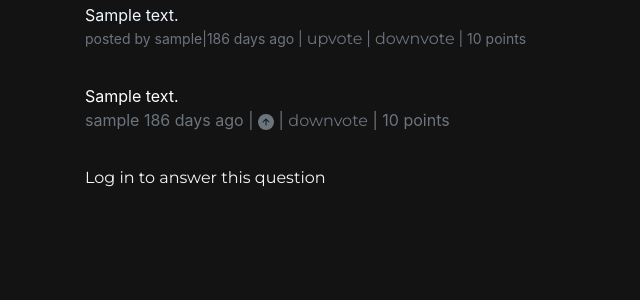
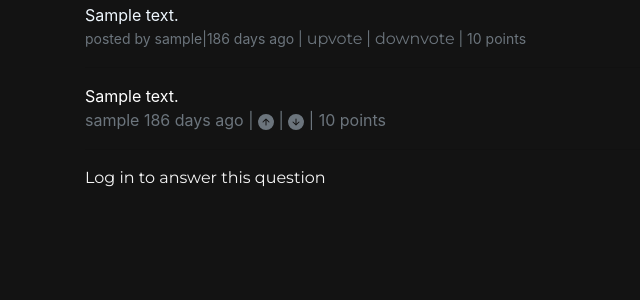
Before and after one commit to nova-sangeeth/QnA-application, a Django app: page /question/1/ in a window 1280 px wide. Shown: the part 135-435 px from the top of the page, without its empty margins (0-640 px from the left). Run offline with Django 3.2, Linux system fonts and the light colour scheme; tables that the repository leaves empty hold one stand-in row (values such as "Sample post"); some libraries are stand-ins or nearby versions.

Commit message:
added a downvote button.

```diff
--- a/templates/question.html
+++ b/templates/question.html
@@ -117,13 +117,19 @@
           <a href="javascript:void(0)" v-on:click="vote('upvote', answer.upvoted, '/answer/' + [[answer.id]] + '/vote')" class="text-secondary" :class="[[answer.upvoted ? 'done' : '']]">
 
             <svg width="1em" height="1em" viewBox="0 0 16 16" class="bi bi-arrow-up-circle-fill" fill="currentColor" xmlns="http://www.w3.org/2000/svg">
-            <path fill-rule="evenodd" d="M16 8A8 8 0 1 1 0 8a8 8 0 0 1 16 0zm-10.646.354a.5.5 0 1 1-.708-.708l3-3a.5.5 0 0 1 .708 0l3 3a.5.5 0 0 1-.708.708L8.5 6.207V11a.5.5 0 0 1-1 0V6.207L5.354 8.354z"/>
+                <path fill-rule="evenodd" d="M16 8A8 8 0 1 1 0 8a8 8 0 0 1 16 0zm-10.646.354a.5.5 0 1 1-.708-.708l3-3a.5.5 0 0 1 .708 0l3 3a.5.5 0 0 1-.708.708L8.5 6.207V11a.5.5 0 0 1-1 0V6.207L5.354 8.354z"/>
             </svg>
 
           </a>
 
           <span class="separator">|</span>
-          <a href="javascript:void(0)" v-on:click="vote('downvote', answer.downvoted, '/answer/' + [[answer.id]] + '/vote')" class="text-secondary" :class="[[answer.downvoted ? 'done' : '']]">downvote</a>
+          <a href="javascript:void(0)" v-on:click="vote('downvote', answer.downvoted, '/answer/' + [[answer.id]] + '/vote')" class="text-secondary" :class="[[answer.downvoted ? 'done' : '']]">
+
+            <svg width="1em" height="1em" viewBox="0 0 16 16" class="bi bi-arrow-down-circle-fill" fill="currentColor" xmlns="http://www.w3.org/2000/svg">
+                <path fill-rule="evenodd" d="M16 8A8 8 0 1 1 0 8a8 8 0 0 1 16 0zM8.5 5a.5.5 0 0 0-1 0v4.793L5.354 7.646a.5.5 0 1 0-.708.708l3 3a.5.5 0 0 0 .708 0l3-3a.5.5 0 0 0-.708-.708L8.5 9.793V5z"/>
+            </svg>
+
+          </a>
           <span class="separator">|</span>
         </span>
         <span>[[answer.points]] points</span>
```
